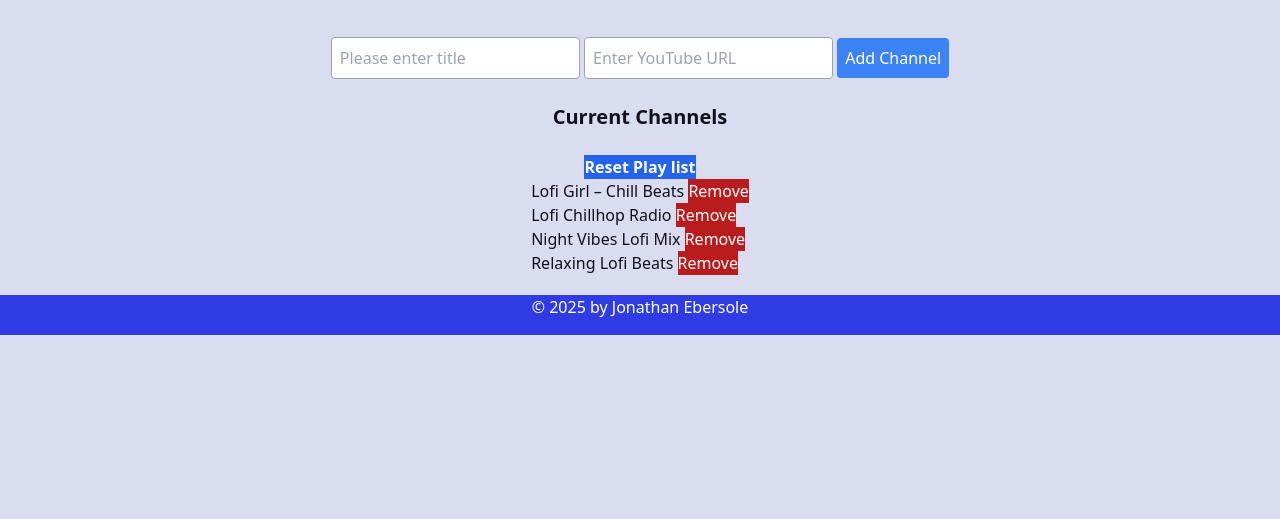
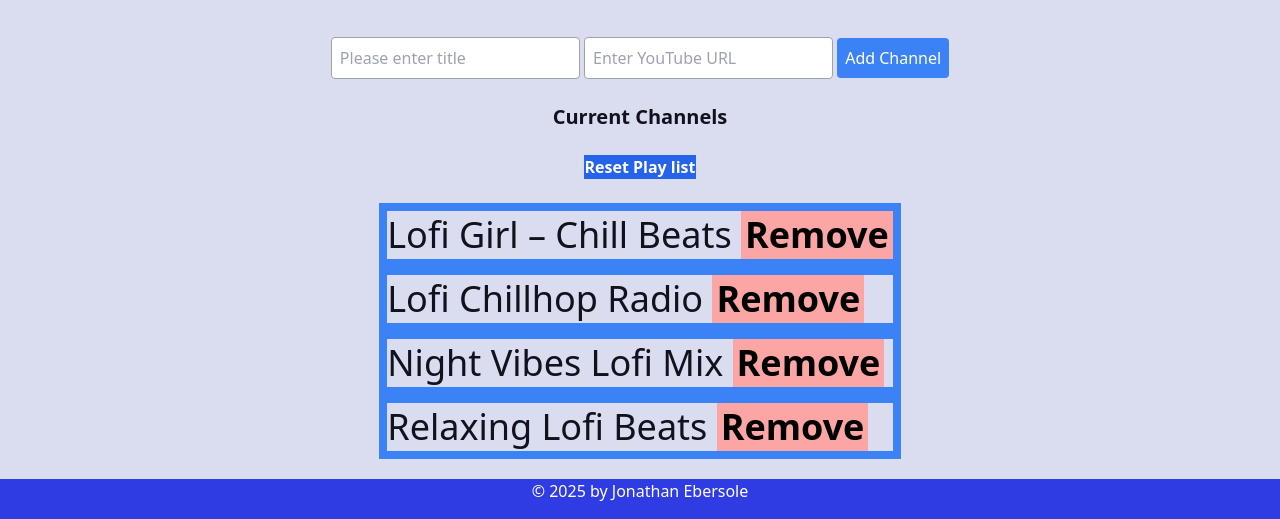
Before and after one commit to jebersole13/lofitvchannelchange, a website built with Vite: page index.html in a window 1280 px wide. Shown: the part 807-1326 px from the top of the page. Before the commit the page ends 1142 px from the top, so only its background shows below. Built offline with nearby package versions, Linux system fonts and the light colour scheme.

Commit message:
Some UI updates

```diff
--- a/src/main.js
+++ b/src/main.js
@@ -62,11 +62,6 @@ function addChannel(e) {
   savePlaylist();
   renderPlaylist();
 }
-
-
-
-
-
 function savePlaylist() {
   localStorage.setItem("lofiChannels", JSON.stringify(lofiChannels));
 }
@@ -78,12 +73,14 @@ function renderPlaylist() {
     listItem.classList.add("playlist-item");
 
     listItem.innerHTML = `
-      <span class='bg-background-light dark:bg-background-dark'>
-        ${video.title || `Video ${index + 1}`}
-      </span>
-      <button class='remove-button bg-red-700 text-white' data-index="${index}">
+      <span class='text-4xl flex flex-col gap-4  border-blue-500 border-8'> <div>
+              ${video.title || `Video ${index + 1}`}    <button class='remove-button bg-red-300 hover:bg-red-700  text-black font-semibold hover:text-white p-1 border-fuchsia-900 ' data-index="${index}">
         Remove
       </button>
+      </div>
+
+      </span>
+
     `;
 
     channelList.appendChild(listItem);
```
Also changed, not shown: index.html (+1 -0 lines).
